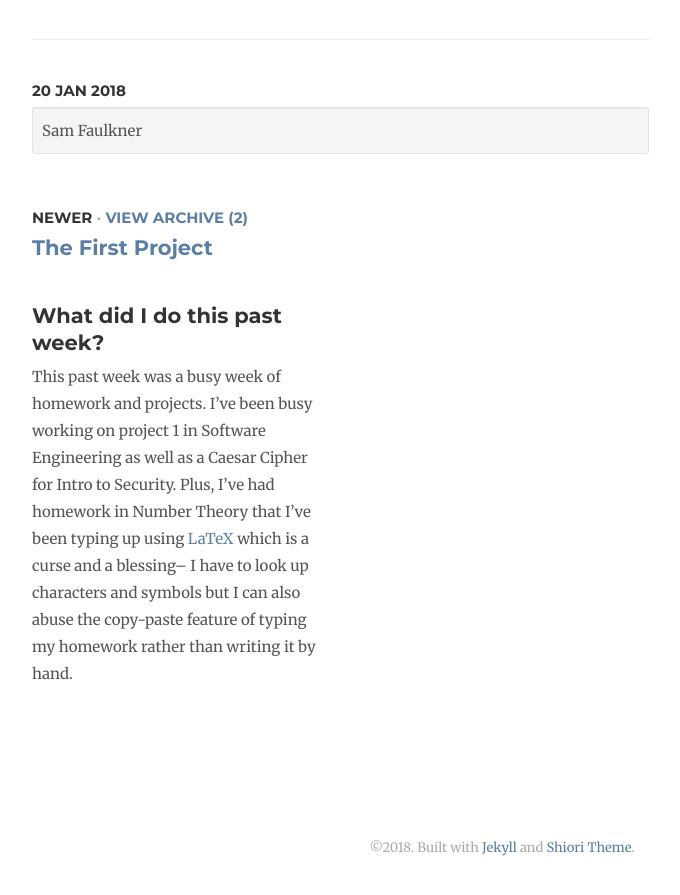
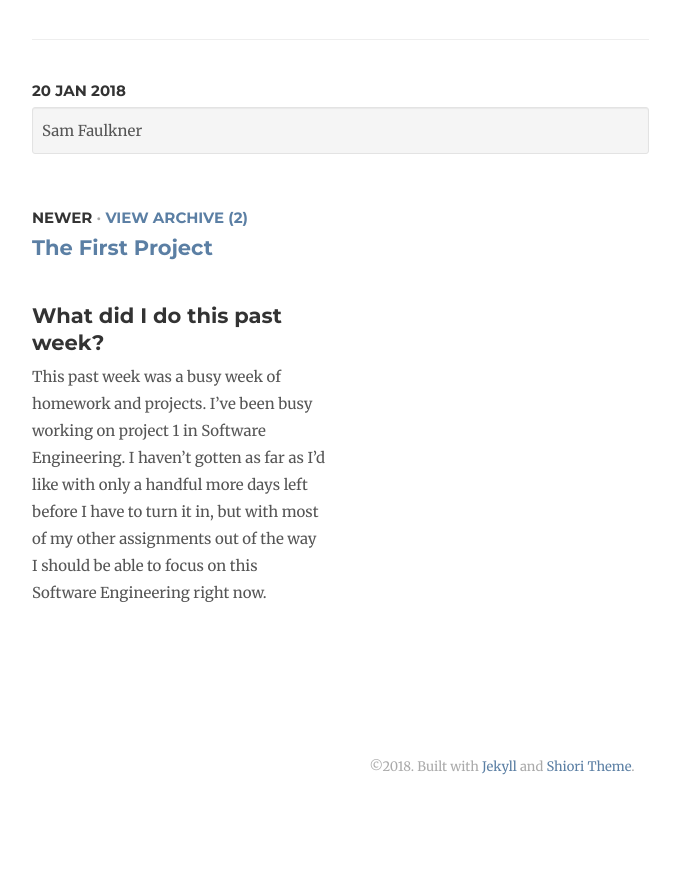
Before and after one commit to samuel-faulkner/samuel-faulkner.github.io, a Jekyll site: the page built from _posts/2018-01-20-The-First-Week.md, in a window 1280 px wide and 900 px high, scrolled down 1399 px. Shown: the top 895 px of the window, without its empty margins (138-818 px from the left). Built offline with Jekyll 4.4.1, drawn with Linux system fonts in a browser that asks for light colours; nearby versions of some CDN libraries; comment, search, counter and statistics services are not loaded; after the commit the page ends 2218 px from its top, so only the background shows below that.

Commit message:
Made section of recent post more relevant to CS373

```diff
--- a/_posts/2018-01-28-The-First-Project.md
+++ b/_posts/2018-01-28-The-First-Project.md
@@ -1,5 +1,5 @@
 ## What did I do this past week?
-This past week was a busy week of homework and projects. I've been busy working on project 1 in Software Engineering as well as a Caesar Cipher for Intro to Security. Plus, I've had homework in Number Theory that I've been typing up using [LaTeX](https://www.latex-project.org/) which is a curse and a blessing-- I have to look up characters and symbols but I can also abuse the copy-paste feature of typing my homework rather than writing it by hand.
+This past week was a busy week of homework and projects. I've been busy working on project 1 in Software Engineering. I haven't gotten as far as I'd like with only a handful more days left before I have to turn it in, but with most of my other assignments out of the way I should be able to focus on this Software Engineering right now.
 
 ## What's in my way?
 I caught the flu this weekend, which hasn't been too much of a hindrance except for yesterday. I was bedridden nearly the entire day and wasn't able to accomplish everything I wanted to. But thankfully I did catch the virus early and am already on medication, which will allow me to return to school Monday without missing any class.
```
